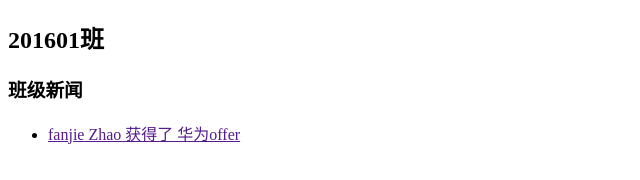
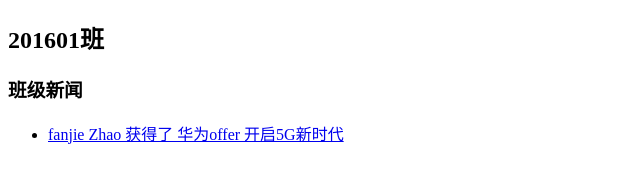
Before and after one commit to woodyCheers/201601, a plain HTML site: page index.html in a window 1280 px wide. Shown: the whole page, without its empty margins (0-640 px from the left). Drawn offline with Linux system fonts and the light colour scheme.

Commit message:
我添加了一个5G链接
我添加了一个5G链接

```diff
--- a/index.html
+++ b/index.html
@@ -9,8 +9,9 @@
 		<h3>班级新闻</h3>
 		<ul>
 			<li>
-				<a href="">
+				<a href="http://carrier.huawei.com/cn/spotlight/5g">
 					fanjie Zhao 获得了 华为offer
+					开启5G新时代
 				</a>
 			</li>
 		</ul>
```
